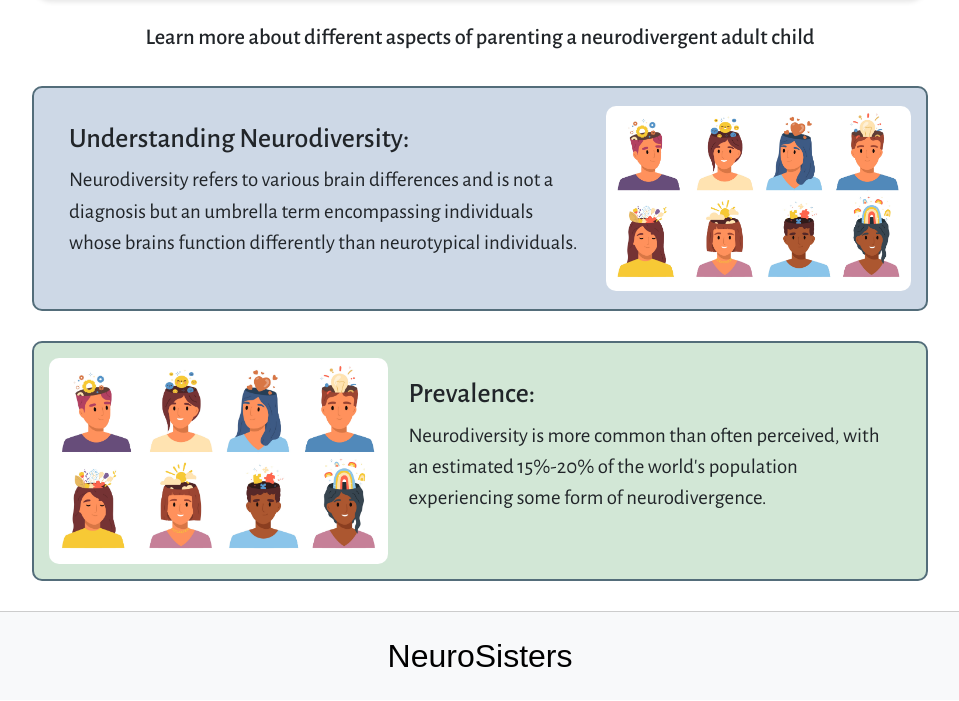
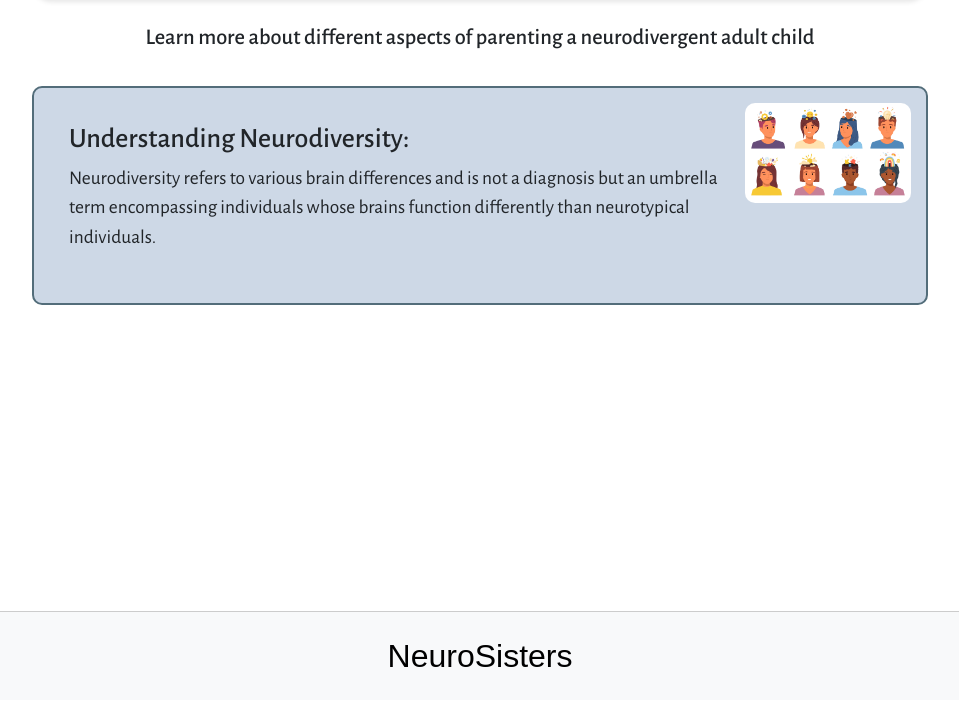
Before and after one commit to tinobragaa/neuro-sisters, a Django app: page /read_more/ in a window 1280 px wide. Shown: the part 100-801 px from the top of the page, without its empty margins (160-1119 px from the left). After the commit the page ends 767 px from the top, so only its background shows below. Run offline with Django 4.2, Linux system fonts and the light colour scheme; some libraries are stand-ins or nearby versions; some web fonts are replaced.

Commit message:
Revert "Fix image issues, add and style another element"

```diff
--- a/home/templates/home/read_more.html
+++ b/home/templates/home/read_more.html
@@ -4,19 +4,10 @@
 <main>
 <section id="learn-more">
     <h2>Learn more about different aspects of parenting a neurodivergent adult child</h2>
-    <div id="practical-info" class="image-right">
-        <div id="practical-text" >
+    <div id="practical-info">
+        <div id="practical-text">
         <h3>Understanding Neurodiversity:</h3>
         <p>Neurodiversity refers to various brain differences and is not a diagnosis but an umbrella term encompassing individuals whose brains function differently than neurotypical individuals.</p>
-        </div>
-        <div id="info-image">
-            <img src='../static/img/people-thinking.jpg' alt="Photo of mother and son">
-        </div>
-    </div>
-    <div id="practical-info" class="image-left">
-        <div id="practical-text">
-        <h3>Prevalence: </h3>
-        <p>Neurodiversity is more common than often perceived, with an estimated 15%-20% of the world's population experiencing some form of neurodivergence.</p>
         </div>
         <div id="info-image">
             <img src='../static/img/people-thinking.jpg' alt="Photo of mother and son">
--- a/static/style.css
+++ b/static/style.css
@@ -299,40 +299,31 @@ main {
     text-align: center;
 }
 
-.image-right{
+#practical-info {
     display: flex;
-    flex-direction: row;
-    background-color: #cdd8e6;
-}
-
-.image-left{
-    display: flex;
-    flex-direction: row-reverse;
-    background-color: #d2e7d6;
-}
-#practical-info {
     padding: 15px;
+    text-align: center;
     margin: 30px auto;
+    font-size: 110%;
     border: 2px solid #536d7a;
     border-radius: 10px;
-
+    background-color: #cdd8e6;
 }
 
 #practical-text {
     display: flex;
     flex-direction: column;
+    justify-content: space-between;
     text-align: left;
     padding: 20px;
 }
 
 #practical-info p {
-    font-size: 1.3em;
+    font-size: 1.1em;
 }
 
 #info-image {
-    width: 100%;
-    display: flex;
-    align-items: center;
+    width: 40%;
 }
 
 #info-image img {
```
